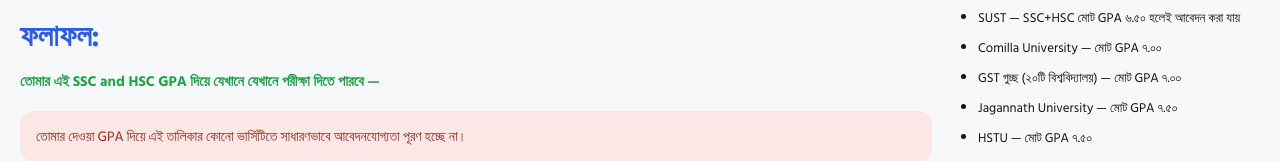
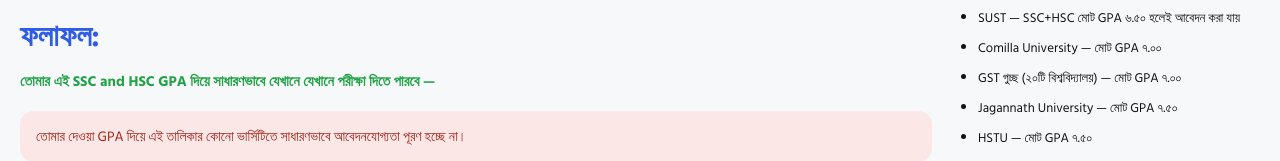
Before and after one commit to nishat-jihad/Admission-info, a Next.js app in the folder chance-hobe-ki/: page /general-check in a window 1280 px wide. Both pictures are taken after a click on the button "দেখাও". Shown: the part 606-767 px from the top of the page. Built offline with nearby package versions, Linux system fonts and the light colour scheme.

Commit message:
Update page.js

```diff
--- a/chance-hobe-ki/src/app/general-check/page.js
+++ b/chance-hobe-ki/src/app/general-check/page.js
@@ -139,7 +139,7 @@ export default function GeneralCheckPage() {
                 <div className="result-heading-block">
                   <div className="result-heading-title">ফলাফল:</div>
                   <p className="result-heading-sub">
-                    তোমার এই SSC and HSC GPA দিয়ে যেখানে যেখানে পরীক্ষা দিতে পারবে —
+                    তোমার এই SSC and HSC GPA দিয়ে সাধারণভাবে যেখানে যেখানে পরীক্ষা দিতে পারবে —
                   </p>
                 </div>
               )}
```
